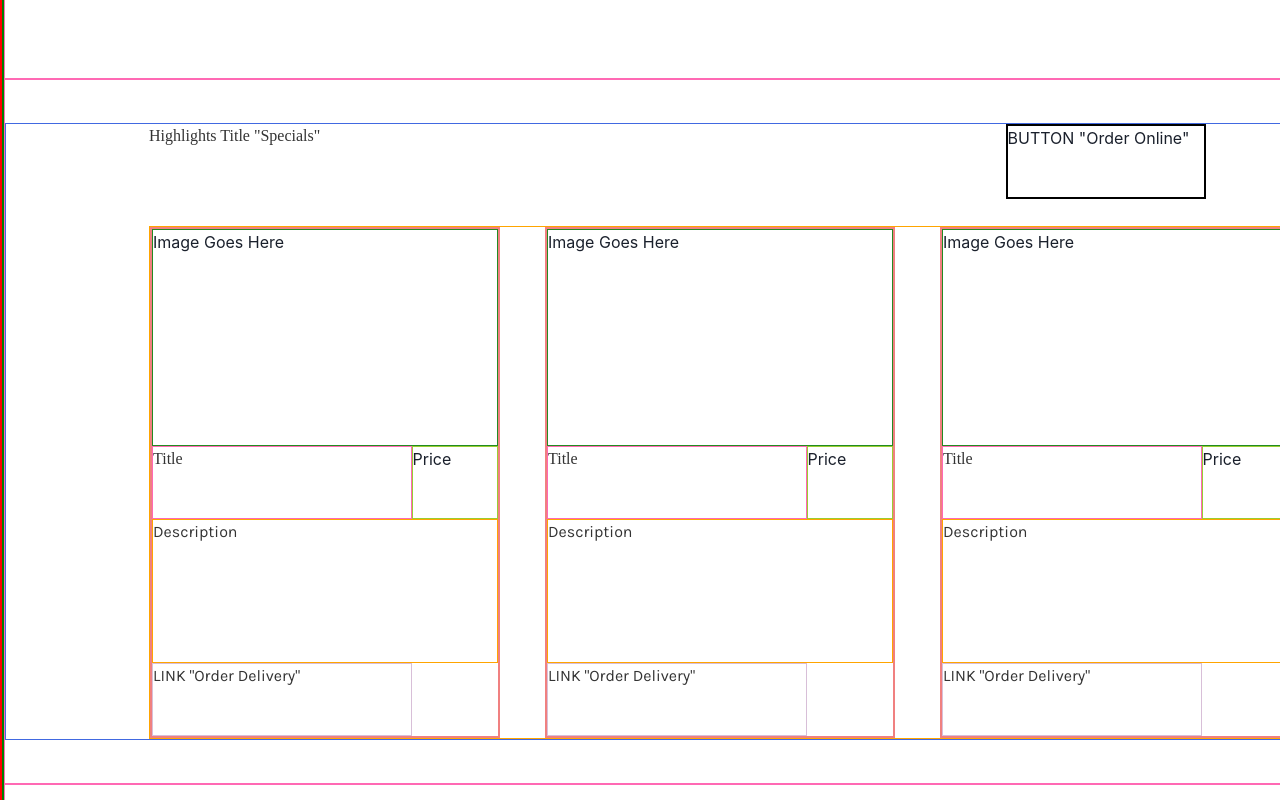
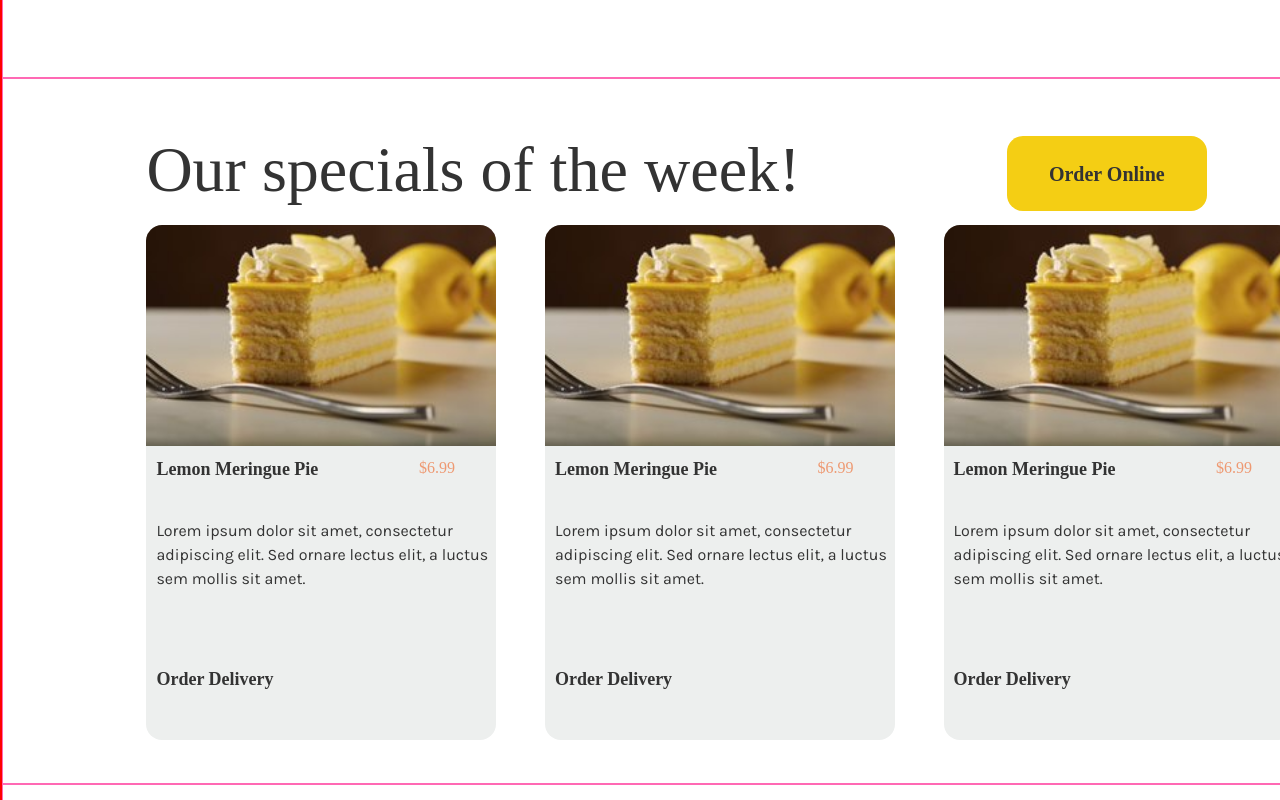
Before and after one commit to j-abellera/LL_Cap_Project, a React (Create React App) app: page / in a window 1280 px wide. Shown: the part 780-1580 px from the top of the page. Built offline with nearby package versions, Linux system fonts and the light colour scheme; a web font is replaced by a local one.

Commit message:
hifi highlights section

```diff
--- a/src/App.css
+++ b/src/App.css
@@ -7,7 +7,7 @@
   border: solid 2px red;
 }
 
-h1, h2, h3, h4, h5, h6 {
+h1, h2, h3, h4, h5, h6, div {
   font-family: 'Markazi Text', serif;
   font-weight: 500;
   color: #333333;
--- a/src/components/Header/Header.css
+++ b/src/components/Header/Header.css
@@ -3,5 +3,5 @@ header {
     align-items: center;
     width: 100%;
     /* height: 150px%; */
-    border: solid 2px red;
+    /* border: solid 2px red; */
 }
--- a/src/components/Main/Highlight Section/Card.css
+++ b/src/components/Main/Highlight Section/Card.css
@@ -1,5 +1,5 @@
 .card-container {
-    border: solid 2px lightcoral;
+    /* border: solid 2px lightcoral; */
     display: grid;
     grid-template-columns: 3fr 1fr;
     grid-template-rows: 3fr 1fr 2fr 1fr;
@@ -11,29 +11,47 @@
 
     width: 350px;
     height: 100%;
+    border-radius: 16px;
+    background-color: #edefee;
+    color: #333333;
 }
 
 .card-image {
     grid-area: card-image;
-    border: solid 1px forestgreen;
+    /* border: solid 1px forestgreen; */
+    background-image: url(/src/images/lemon\ dessert.jpg);
+    background-repeat: no-repeat;
+    background-size: cover;
+    background-position: bottom;
+    border-radius: 16px 16px 0 0;
 }
 
 .card-title {
     grid-area: card-title;
-    border: solid 1px hotpink;
+    /* border: solid 1px hotpink; */
+    font-size: 18px;
+    font-weight: bolder;
+    padding: 10px 0 0 10px;
 }
 
 .card-description {
     grid-area: card-description;
-    border: solid 1px orange;
+    /* border: solid 1px orange; */
+    padding-left: 10px;
+    font-size: 16px;
 }
 
 .card-price {
     grid-area: card-price;
-    border: solid 1px yellowgreen;
+    /* border: solid 1px yellowgreen; */
+    padding: 10px;
+    color: #ee9972;
 }
 
 .card-link {
     grid-area: card-link;
-    border: solid 1px thistle;
+    /* border: solid 1px thistle; */
+    padding-left: 10px;
+    font-weight: bolder;
+    font-size: 18px;
 }
--- a/src/components/Main/Highlight Section/Card.js
+++ b/src/components/Main/Highlight Section/Card.js
@@ -4,11 +4,11 @@ import './Card.css';
 function Card() {
     return (
         <article className='card-container'>
-            <div className='card-image'>Image Goes Here</div>
-            <h3 className='card-title'>Title</h3>
-            <div className='card-price'>Price</div>
-            <p className='card-description'>Description</p>
-            <p className='card-link'>LINK "Order Delivery"</p>
+            <div className='card-image'></div>
+            <h3 className='card-title'>Lemon Meringue Pie</h3>
+            <div className='card-price'>$6.99</div>
+            <p className='card-description'>Lorem ipsum dolor sit amet, consectetur adipiscing elit. Sed ornare lectus elit, a luctus sem mollis sit amet.</p>
+            <div className='card-link'>Order Delivery</div>
         </article>
     )
 }
--- a/src/components/Main/Highlight Section/Highlight.css
+++ b/src/components/Main/Highlight Section/Highlight.css
@@ -1,5 +1,5 @@
 .highlight-container {
-    border: solid 1px royalblue;
+    /* border: solid 1px royalblue; */
     height: 100%;
     display: grid;
     grid-template-rows: 1fr 5fr;
@@ -12,13 +12,31 @@
 }
 
 .highlight-left div {
-    border: solid 2px black;
+    /* border: solid 2px black; */
     width: 200px;
     height: 75px;
 }
 
 .highlight-card-container {
-    border: solid 1px orange;
+    /* border: solid 1px orange; */
     display: flex;
     justify-content: space-between;
 }
+
+.highlight-title {
+    font-size: 64px;
+}
+
+.highlight-button {
+    height: 50px;
+    width: 175px;
+    margin-top: 5%;
+    /* border: solid 1px saddlebrown; */
+    font-size: 20px;
+    font-weight: bolder;
+    display: flex;
+    justify-content: center;
+    align-items: center;
+    background-color: #f4ce14;
+    border-radius: 16px;
+}
--- a/src/components/Main/Highlight Section/Highlight.js
+++ b/src/components/Main/Highlight Section/Highlight.js
@@ -6,8 +6,8 @@ function Highlight() {
     return (
         <div className='highlight-container'>
             <div className='highlight-left'>
-                <h2>Highlights Title "Specials"</h2>
-                <div>BUTTON "Order Online"</div>
+                <h2 className='highlight-title'>Our specials of the week!</h2>
+                <div className='highlight-button'>Order Online</div>
             </div>
             <div className='highlight-card-container'>
                 <div className='highlight-card'><Card /></div>
--- a/src/components/Main/Main.css
+++ b/src/components/Main/Main.css
@@ -1,5 +1,5 @@
 .container {
-    border: solid 2px green;
+    /* border: solid 2px green; */
     display: grid;
     grid-template-rows: 2fr 2fr 1.5fr 1.5fr;
     /* padding: 0 10%; */
```
Also changed, not shown: src/images/lemon dessert.jpg (added).
